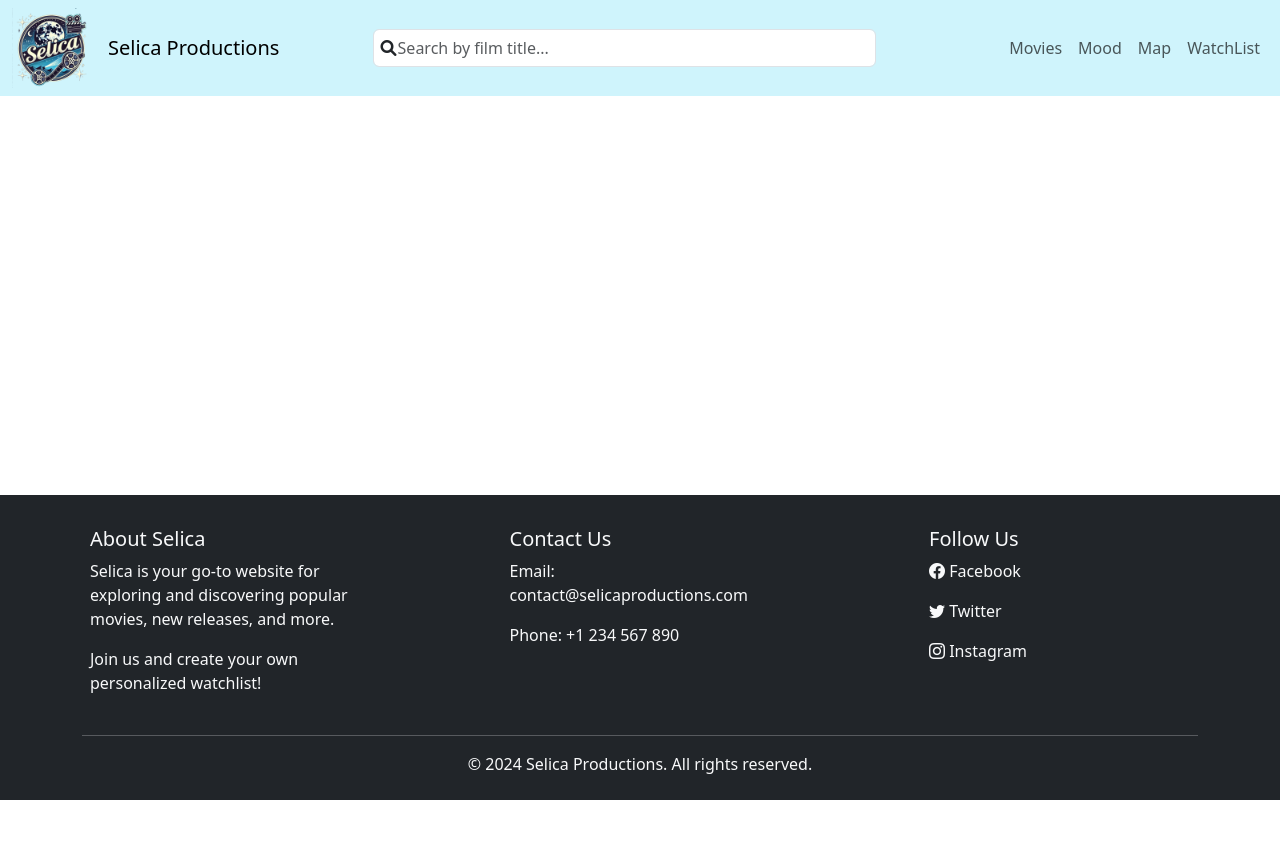
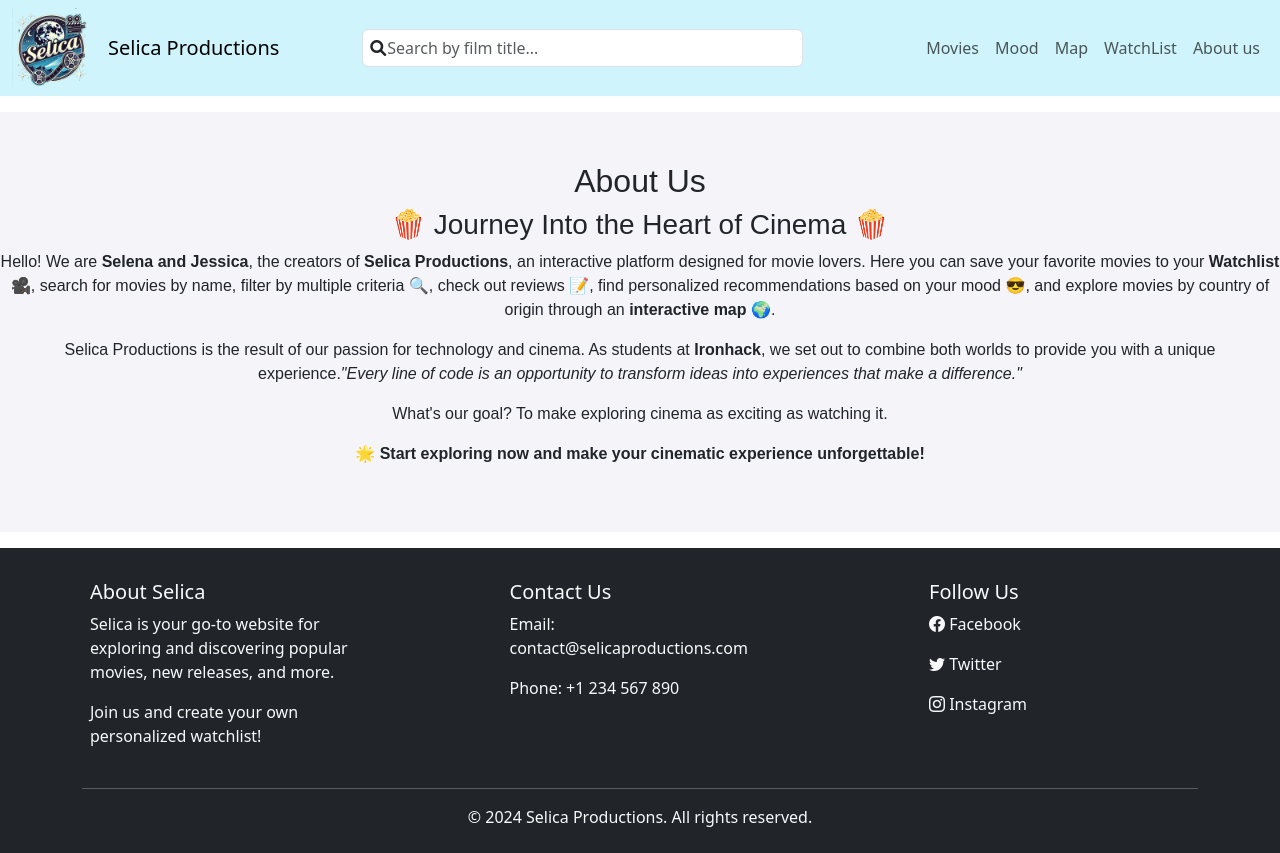
Before and after one commit to Selica-Productions/selica-productions, a React (Vite) app: page /aboutus in a window 1280 px wide. Before the commit the page ends 800 px from the top, so only its background shows below. Built offline with nearby package versions, Linux system fonts and the light colour scheme; no server answers.

Commit message:
feat:create AboutUs page

```diff
--- a/src/App.jsx
+++ b/src/App.jsx
@@ -10,6 +10,7 @@ import {
   MoviesPage,
   WatchListPage,
 } from "./pages";
+import AboutUs from "./components/about-us/about-us";
 
 function App() {
   const [watchlist, setWatchlist] = useState([]);
@@ -42,6 +43,7 @@ function App() {
             <Route path="/movies" element={<MoviesPage search={search} />} />
             <Route path="/mood" element={<MoodPage />} />
             <Route path="/map" element={<MapPage />} />
+            <Route path="/aboutus" element={<AboutUs />} />
             <Route
               path="/watchlist"
               element={
--- /dev/null
+++ b/src/components/about-us/about-us.jsx
@@ -0,0 +1,32 @@
+function AboutUs() {
+  return (
+    <section id="about-us" style={{ padding: '50px 0', backgroundColor: '#f4f4f9', textAlign: 'center', fontFamily: 'Arial, sans-serif' }}>
+      <h2>About Us</h2>
+      <h3>🍿 Journey Into the Heart of Cinema 🍿</h3>
+
+      <div>
+        <p>
+          Hello! We are <strong>Selena and Jessica</strong>, the creators of <strong>Selica Productions</strong>, an interactive platform designed for movie lovers.
+          Here you can save your favorite movies to your <strong>Watchlist 🎥</strong>, search for movies by name, filter by multiple criteria 🔍, check out reviews 📝,
+          find personalized recommendations based on your mood 😎, and explore movies by country of origin through an <strong>interactive map 🌍</strong>.
+        </p>
+
+        <p>
+          Selica Productions is the result of our passion for technology and cinema.
+          As students at <strong>Ironhack</strong>, we set out to combine both worlds to provide you with a unique experience.
+          <em>"Every line of code is an opportunity to transform ideas into experiences that make a difference."</em>
+        </p>
+
+        <p>
+          What's our goal? To make exploring cinema as exciting as watching it.
+        </p>
+
+        <p>
+          🌟 <strong>Start exploring now and make your cinematic experience unforgettable!</strong>
+        </p>
+      </div>
+    </section>
+  )
+}
+
+export default AboutUs;
--- a/src/components/ui/navbar/navbar.css
+++ b/src/components/ui/navbar/navbar.css
@@ -1,3 +1,7 @@
 .logo {
     width: 80px
   };
+
+  .collapse {
+    margin-left: 0;
+  }
--- a/src/components/ui/navbar/navbar.jsx
+++ b/src/components/ui/navbar/navbar.jsx
@@ -26,6 +26,9 @@ function Navbar({search, onSearch}) {
             <li className="nav-item">
               <Link className="nav-link" to="/watchlist"> WatchList </Link>
             </li>
+            <li className="nav-item">
+              <Link className="nav-link text-nowrap" to="/aboutus"> About us </Link>
+            </li>
           </ul>
         </div>
       </div>
```
